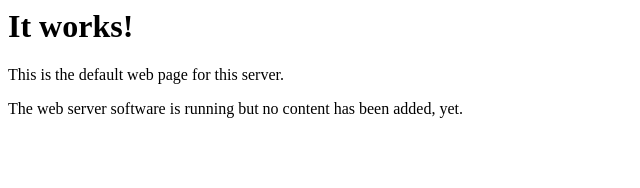
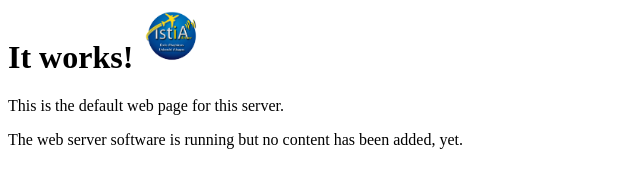
Before and after one commit to VCueille/IstiAdvisor, a plain HTML site: page index.html in a window 1280 px wide. Shown: the whole page, without its empty margins (0-640 px from the left). Drawn offline with Linux system fonts and the light colour scheme.

Commit message:
Ajout du logo dans index.html pour test

```diff
--- a/index.html
+++ b/index.html
@@ -1,4 +1,14 @@
-<html><body><h1>It works!</h1>
-<p>This is the default web page for this server.</p>
-<p>The web server software is running but no content has been added, yet.</p>
-</body></html>
+<html>
+
+	<body>
+
+		<h1>It works!
+
+			<img src="pictures/IstiAdvisor.png" alt="IstiAdvisor Logo" height="60" width="60">
+
+		</h1>
+		<p>This is the default web page for this server.</p>
+		<p>The web server software is running but no content has been added, yet.</p>
+	</body>
+
+</html>
```
Also changed, not shown: 1 other file.
